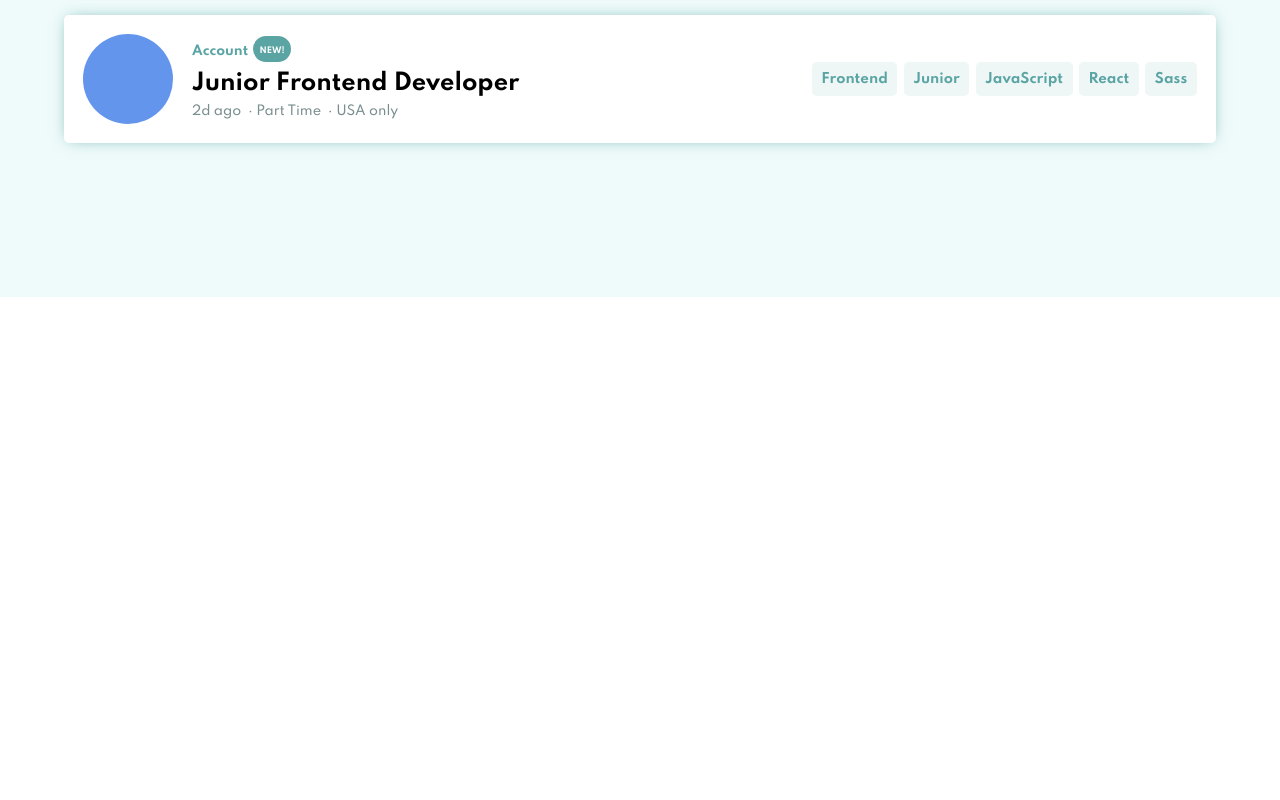
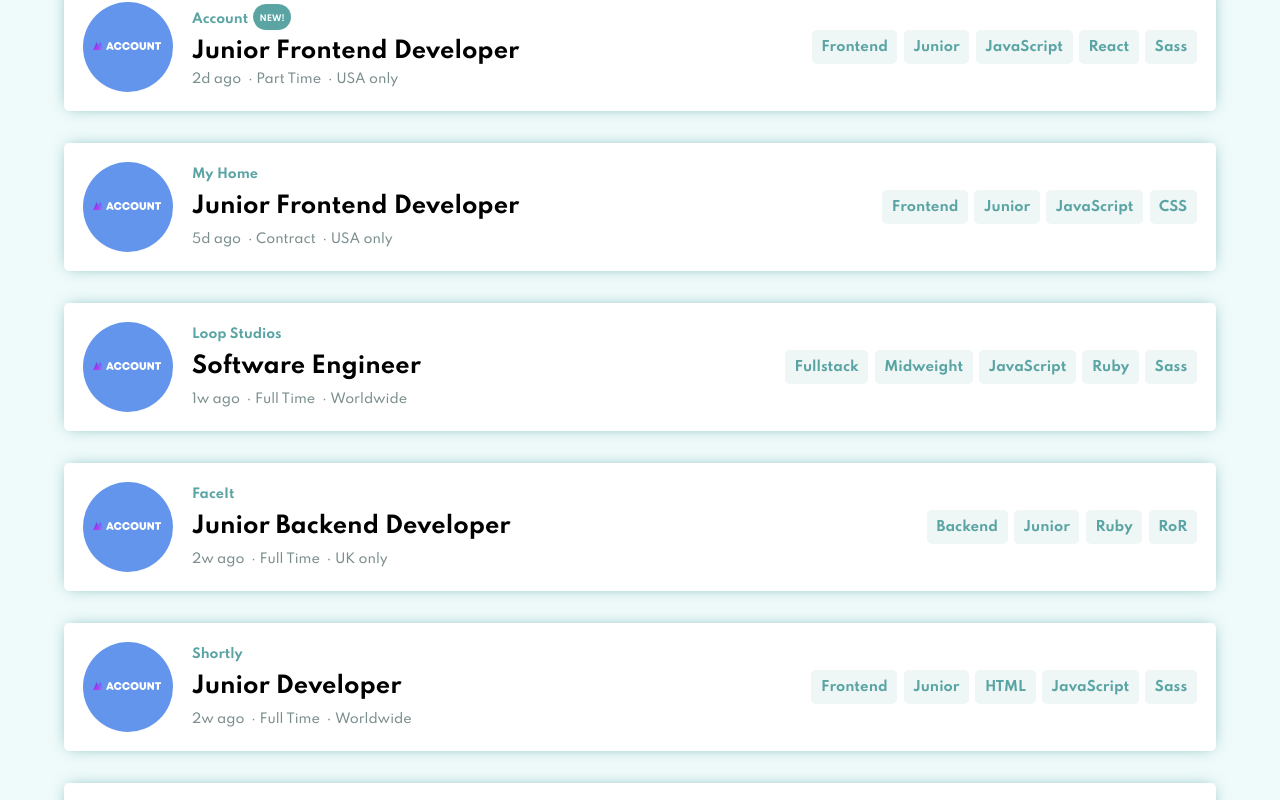
Before and after one commit to artursem/fm-static-job-listings, a React (Create React App) app: page / in a window 1280 px wide. Shown: the part 503-1303 px from the top of the page. Before the commit the page ends 800 px from the top, so only its background shows below. Built offline with nearby package versions, Linux system fonts and the light colour scheme; a web font is replaced by a local one.

Commit message:
fix filter logic

```diff
--- a/src/App.js
+++ b/src/App.js
@@ -1,18 +1,16 @@
-import { useContext, useState } from "react";
+import React from "react";
 import ContextProvider from "./store/ContextProvider";
-import TagContext from "./store/tag-context";
+// import TagContext from "./store/tag-context";
 import TagList from "./components/TagList";
 import JobList from "./components/JobList";
 import "./App.css";
 
 function App() {
-	const tagCtx = useContext(TagContext);
-
 	return (
 		<ContextProvider>
 			<div className="App">
 				<header className="App__header"></header>
-				{tagCtx.filters && <TagList />}
+				<TagList/>
 				<JobList />
 			</div>
 		</ContextProvider>
--- a/src/components/IconRemove.js
+++ b/src/components/IconRemove.js
@@ -3,7 +3,7 @@ const IconRemove = () => {
 		<svg xmlns="http://www.w3.org/2000/svg" width="14" height="14">
 			<path
 				fill="#FFF"
-				fill-rule="evenodd"
+				fillRule="evenodd"
 				d="M11.314 0l2.121 2.121-4.596 4.596 4.596 4.597-2.121 2.121-4.597-4.596-4.596 4.596L0 11.314l4.596-4.597L0 2.121 2.121 0l4.596 4.596L11.314 0z"
 			/>
 		</svg>
--- a/src/components/JobItem.js
+++ b/src/components/JobItem.js
@@ -1,4 +1,5 @@
 import React from "react";
+import IconAccount from "./icons/IconAccount";
 import classes from "./JobItem.module.css";
 import TagButton from "./TagButton";
 
@@ -10,7 +11,9 @@ const JobItem = ({ content }) => {
 	return (
 		<li key={content.id} className={itemClasses}>
 			<div className={classes.li__main}>
-				<div className={classes.main__logo}>{/* <img src={logo} /> */}</div>
+				<div className={classes.main__logo}>
+					<IconAccount/>
+				</div>
 				<div className={classes.main__text}>
 					<div className={classes.text__header}>
 						{content.company}
--- a/src/components/JobList.js
+++ b/src/components/JobList.js
@@ -1,17 +1,28 @@
-import React from "react";
+import React, { useContext } from "react";
+import TagContext from "../store/tag-context";
 import { jobs } from "../data/jobs.json";
 import JobItem from "./JobItem";
 
-// import logo from "../assets/loop-studios.svg";
-function JobList(props) {
+function JobList() {
+	const tagCtx = useContext(TagContext);
 
+	const filterByTags = (arr, filters) => {
+		if (filters.length > 0) {
+			return arr.filter((item) => {
+				return (
+					Object.values(item).some((val) => filters.includes(val)) ||
+					item.languages.some((val) => filters.includes(val)) ||
+					item.tools.some((val) => filters.includes(val))
+				);
+			});
+		} else {
+			return arr;
+		}
+	};
 
-	// const handleFilter = (tag) => {
-	// 	console.log("JobItem.js", tag);
-	// 	setFilters((prevState) => [...prevState, tag]);
-	// };
+	const filteredJobs = filterByTags(jobs, tagCtx.filters);
 
-	const jobList = jobs.map((job) => {
+	const jobList = filteredJobs.map((job) => {
 		return <JobItem content={job} key={job.id} />;
 	});
 
@@ -19,7 +30,7 @@ function JobList(props) {
 		<React.Fragment>
 			<ul>{jobList}</ul>
 		</React.Fragment>
-	)
+	);
 }
 
 export default JobList;
--- a/src/components/TagList.js
+++ b/src/components/TagList.js
@@ -9,7 +9,7 @@ function TagList() {
 		<TagListItem key={filter}>{filter}</TagListItem>
 	));
 
-	return <div className={classes.tagList}>{list}</div>;
+	return tagCtx.filters.length >0 ? <div className={classes.tagList}>{list}</div> : "";
 }
 
 export default TagList;
--- a/src/components/TagListItem.js
+++ b/src/components/TagListItem.js
@@ -4,16 +4,17 @@ import IconRemove from "./IconRemove";
 import classes from "./TagListItem.module.css";
 
 const TagListItem = (props) => {
-    const tagCtx = useContext(TagContext);
-    const handleTagRemove = (tag) => {
-        tagCtx.removeFilter(props.children)
-    }
-
+	const tagCtx = useContext(TagContext);
+	const handleTagRemove = () => {
+		tagCtx.removeFilter(props.children);
+	};
 
 	return (
-		<button className={classes.tag} onClick={handleTagRemove} >
-			<div className={classes.tag__name} >{props.children}</div>
-			<div className={classes.tag__X}> <IconRemove/> </div>
+		<button className={classes.tag} onClick={handleTagRemove}>
+			<div className={classes.tag__name}>{props.children}</div>
+			<div className={classes.tag__X}>
+				<IconRemove />
+			</div>
 		</button>
 	);
 };
--- /dev/null
+++ b/src/components/icons/IconAccount.js
@@ -0,0 +1,71 @@
+import React from "react";
+
+function IconAccount() {
+	return (
+		<svg
+			xmlns="http://www.w3.org/2000/svg"
+			width="88"
+			height="88"
+		>
+			<defs>
+				<linearGradient id="c" x1="6.472%" x2="93.528%" y1="0%" y2="100%">
+					<stop offset="0%" stopColor="#5141E2" />
+					<stop offset="100%" stopColor="#DE39FF" />
+				</linearGradient>
+				<linearGradient id="d" x1="6.472%" x2="93.528%" y1="0%" y2="100%">
+					<stop offset="0%" stopColor="#5141E2" />
+					<stop offset="100%" stopColor="#DE39FF" stopOpacity="0" />
+				</linearGradient>
+				<filter
+					id="b"
+					width="139.8%"
+					height="139.8%"
+					x="-19.9%"
+					y="-19.9%"
+					filterUnits="objectBoundingBox"
+				>
+					<feGaussianBlur
+						in="SourceAlpha"
+						result="shadowBlurInner1"
+						stdDeviation="17.5"
+					/>
+					<feOffset in="shadowBlurInner1" result="shadowOffsetInner1" />
+					<feComposite
+						in="shadowOffsetInner1"
+						in2="SourceAlpha"
+						k2="-1"
+						k3="1"
+						operator="arithmetic"
+						result="shadowInnerInner1"
+					/>
+					<feColorMatrix
+						in="shadowInnerInner1"
+						values="0 0 0 0 0 0 0 0 0 0 0 0 0 0 0 0 0 0 0.0452633304 0"
+					/>
+				</filter>
+				<circle id="a" cx="44" cy="44" r="44" />
+			</defs>
+			<g fill="none" fillRule="evenodd">
+				<use fill="#4F1181" />
+				<use fill="#000" filter="url(#b)" />
+				<path
+					fill="#FFF"
+					fillRule="nonzero"
+					d="M25.204 47.807l.413-1.236h2.646l.412 1.236h2.264l-2.996-7.615h-2.01L23 47.807h2.204zm2.558-2.878h-1.644l.818-2.36.826 2.36zM34.818 48c1.989 0 3.513-1.36 3.797-3.362H36.51c-.209.847-.86 1.397-1.688 1.397-1.057 0-1.833-.854-1.833-2.029 0-1.179.776-2.046 1.833-2.046.785 0 1.43.507 1.687 1.288h2.083C38.29 41.318 36.775 40 34.818 40c-2.272 0-3.969 1.716-3.969 4.006 0 2.278 1.697 3.994 3.97 3.994zm8.293 0c1.988 0 3.512-1.36 3.796-3.362h-2.103c-.21.847-.86 1.397-1.689 1.397-1.057 0-1.832-.854-1.832-2.029 0-1.179.775-2.046 1.832-2.046.786 0 1.43.507 1.687 1.288h2.084C46.582 41.318 45.067 40 43.11 40c-2.272 0-3.97 1.716-3.97 4.006 0 2.278 1.698 3.994 3.97 3.994zm8.434 0c2.393 0 4.1-1.666 4.1-4s-1.707-4-4.1-4c-2.4 0-4.112 1.673-4.112 4s1.712 4 4.112 4zm0-1.952c-1.136 0-1.971-.862-1.971-2.048 0-1.185.835-2.048 1.97-2.048 1.137 0 1.96.856 1.96 2.048 0 1.192-.823 2.048-1.96 2.048zM59.807 48c1.903 0 3.259-1.265 3.259-3.138v-4.67h-2.102v4.63c0 .745-.47 1.226-1.157 1.226s-1.157-.481-1.157-1.226v-4.63h-2.102v4.67c0 1.873 1.356 3.138 3.259 3.138zm6.551-.193v-4.132l2.966 4.132h1.7v-7.615h-1.992v3.996l-2.867-3.996h-1.8v7.615h1.993zm9.614 0v-5.726H78v-1.889h-6.121v1.89h2.028v5.725h2.065z"
+				/>
+				<path
+					fill="url(#c)"
+					d="M7.421 7.953L3.71 0 0 7.953z"
+					transform="translate(10 40)"
+				/>
+				<path
+					fill="url(#d)"
+					d="M10.913 7.953L7.202 0l-3.71 7.953z"
+					transform="translate(10 40)"
+				/>
+			</g>
+		</svg>
+	);
+}
+
+export default IconAccount;
--- a/src/data/jobs.json
+++ b/src/data/jobs.json
@@ -33,7 +33,7 @@
 		{
 			"id": "j3",
 			"company": "Account",
-            "icon": "account.svg",
+			"icon": "IconAccount",
 			"isNew": true,
 			"isFeatured": false,
 			"job": "Part Time",
@@ -44,6 +44,111 @@
 			"level": "Junior",
 			"languages": ["JavaScript"],
 			"tools": ["React", "Sass"]
+		},
+		{
+			"id": "j4",
+			"company": "My Home",
+			"icon": "myhome.svg",
+			"isNew": false,
+			"isFeatured": false,
+			"job": "Contract",
+			"location": "USA only",
+			"name": "Junior Frontend Developer",
+			"role": "Frontend",
+			"posted": "5d ago",
+			"level": "Junior",
+			"languages": ["JavaScript", "CSS"],
+			"tools": []
+		},
+		{
+			"id": "j5",
+			"company": "Loop Studios",
+			"icon": "loop-studios.svg",
+			"isNew": false,
+			"isFeatured": false,
+			"job": "Full Time",
+			"location": "Worldwide",
+			"name": "Software Engineer",
+			"role": "Fullstack",
+			"posted": "1w ago",
+			"level": "Midweight",
+			"languages": ["JavaScript", "Ruby"],
+			"tools": ["Sass"]
+		},
+		{
+			"id": "j6",
+			"company": "FaceIt",
+			"icon": "faceit.svg",
+			"isNew": false,
+			"isFeatured": false,
+			"job": "Full Time",
+			"location": "UK only",
+			"name": "Junior Backend Developer",
+			"role": "Backend",
+			"posted": "2w ago",
+			"level": "Junior",
+			"languages": ["Ruby"],
+			"tools": ["RoR"]
+		},
+		{
+			"id": "j7",
+			"company": "Shortly",
+			"icon": "shortly.svg",
+			"isNew": false,
+			"isFeatured": false,
+			"job": "Full Time",
+			"location": "Worldwide",
+			"name": "Junior Developer",
+			"role": "Frontend",
+			"posted": "2w ago",
+			"level": "Junior",
+			"languages": ["HTML", "JavaScript"],
+			"tools": ["Sass"]
+		},
+		{
+			"id": "j8",
+			"company": "Insure",
+			"icon": "insure.svg",
+			"isNew": false,
+			"isFeatured": false,
+			"job": "Full Time",
+			"location": "USA only",
+			"name": "Junior Frontend Developer",
+			"role": "Frontend",
+			"posted": "2w ago",
+			"level": "Junior",
+			"languages": ["JavaScript"],
+			"tools": ["Vue", "Sass"]
+		},
+		{
+			"id": "j9",
+			"company": "Eyecam Co.",
+			"icon": "eyecanm-co.svg",
+			"isNew": false,
+			"isFeatured": false,
+			"job": "Full Time",
+			"location": "Worldwide",
+			"name": "Fullstack Engineer",
+			"role": "Fullstack",
+			"posted": "3w ago",
+			"level": "Midweight",
+			"languages": ["JavaScript", "Python"],
+			"tools": ["Django"]
+		},
+		{
+			"id": "j10",
+			"company": "The Air Filter Company",
+			"icon": "the-air-filter-company.svg",
+			"isNew": false,
+			"isFeatured": false,
+			"job": "Part Time",
+			"location": "Worldwide",
+			"name": "Front-end Dev",
+			"role": "Frontend",
+			"posted": "1mo ago",
+			"level": "Junior",
+			"languages": ["JavaScript"],
+			"tools": ["React", "Sass"]
 		}
 	]
 }
--- a/src/store/ContextProvider.js
+++ b/src/store/ContextProvider.js
@@ -18,8 +18,10 @@ const tagReducer = (state, action) => {
 
 		case TAG.REMOVE:
 			return state.filter((tag) => tag !== action.value);
+
+		default:
+			return [];
 	}
-	return [];
 };
 
 function ContextProvider(props) {
```
Also changed, not shown: 1 other file (tests, documents, lock files or other folders). Lines whose indentation alone changed are shown as unchanged.
